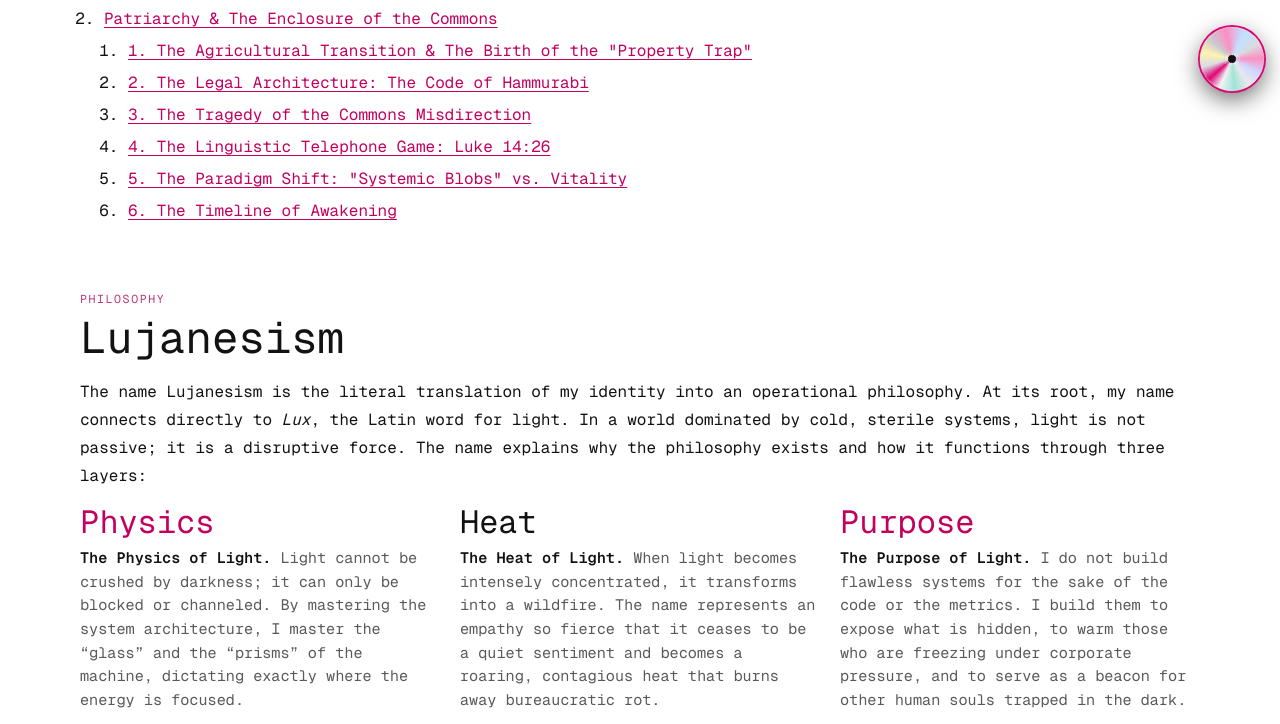
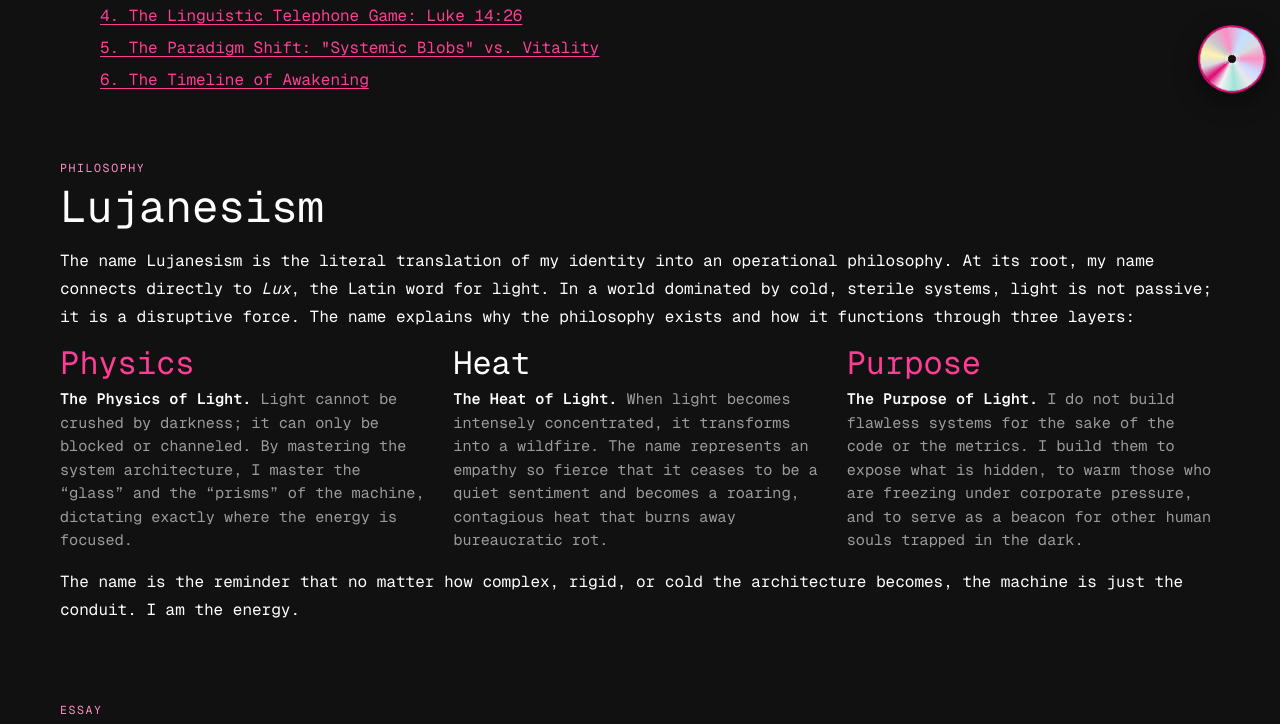
Before and after one commit to karinalujan/lujan-creative-agency, a plain HTML site: page lujan-design-package(3)/lujanesism.html in a window 1280 px wide. Shown: the part 693-1417 px from the top of the page. Drawn offline with nearby package versions, Linux system fonts and the light colour scheme; a web font is replaced by a local one.

Commit message:
Dark by default, remove stray header, fix TOC numbering
Co-authored-by: Copilot <223556219+Copilot@users.noreply.github.com>

```diff
--- a/lujan-design-package(3)/lujanesism.html
+++ b/lujan-design-package(3)/lujanesism.html
@@ -10,14 +10,9 @@
 <link href="https://fonts.googleapis.com/css2?family=Geist+Pixel&family=Geist+Mono:wght@400;600&family=Geist:wght@300;400;600&display=swap" rel="stylesheet">
 <style>
 :root{
-  --bg:#FFFFFF; --paper:#F3F3F3; --ink:#121212; --soft:#5A5A5A;
-  --cochineal:#C4005F; --cochineal-text:#C4005F; --agave:#B83A7A; --marigold:#656565; --rule:#DDDDDD;
-  color-scheme:light;
-}
-@media (prefers-color-scheme:dark){
-  :root{--bg:#111; --paper:#1B1B1B; --ink:#FEFEFE; --soft:#9B9B9B;
-    --cochineal:#DD0070; --cochineal-text:#FF3D96; --agave:#FC8DC1; --marigold:#C2C2C2; --rule:#2E2E2E;
-    color-scheme:dark}
+  --bg:#111; --paper:#1B1B1B; --ink:#FEFEFE; --soft:#9B9B9B;
+  --cochineal:#DD0070; --cochineal-text:#FF3D96; --agave:#FC8DC1; --marigold:#C2C2C2; --rule:#2E2E2E;
+  color-scheme:dark;
 }
 *,*::before,*::after{box-sizing:border-box}
 html{scroll-behavior:smooth;scroll-padding-top:1pc}
@@ -41,7 +36,7 @@ h3{font-family:"Geist Pixel","Geist Mono",ui-monospace,monospace;font-weight:400
 section.wrap,.toc{padding-top:2pc;padding-bottom:2pc}
 .toc ol{margin:0;padding-left:1.5pc}
 .toc li{margin:.25pc 0}
-.toc ol ol{margin-top:.25pc}
+.toc ol ol{margin-top:.25pc;list-style:none;padding-left:1pc}
 a{color:var(--cochineal-text);text-underline-offset:.2em}
 a:hover{color:var(--ink)}
 :focus-visible{outline:3px solid var(--agave);outline-offset:.25pc}
@@ -55,7 +50,7 @@ li{margin-bottom:.5pc}
 .origin-grid strong{color:var(--ink)}
 .sub{border-top:1px solid var(--rule)}
 @media print{
-  :root{--bg:#fff;--ink:#000;--soft:#333;--cochineal-text:#000;--agave:#000}
+  :root{--bg:#fff;--ink:#000;--soft:#333;--cochineal-text:#000;--agave:#000;--rule:#999}
   .lj-nav,.lj-foot,.lj-skip,.span-bar,.toc{display:none!important}
   body{font-size:10pt;line-height:1.4}
   .wrap{max-width:none;padding:0}
@@ -138,8 +133,6 @@ li{margin-bottom:.5pc}
   });
 })();
 </script>
-<header class="wrap">
-  <h1 class="mark display">Luján <span>Américas</span></h1>
 <header class="wrap">
   <h1 class="mark display">Lujan<wbr>esism</h1>
   <p class="lede"><strong>An operational philosophy of light.</strong> Followed by an essay on patriarchy, property, and the reclamation of collective vitality.</p>
```
